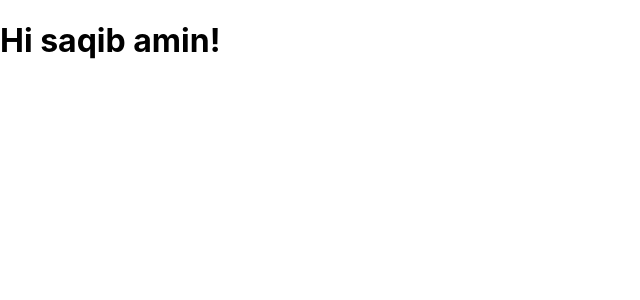
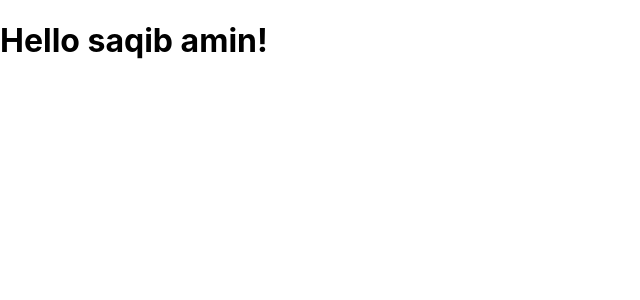
Before and after one commit to saqibamin257/React-Apps-Bootcamp2020, a React (Create React App) app in the folder 01-react-basics/: page / in a window 1280 px wide. Shown: the top 300 px of the page, without its empty margins (0-640 px from the left). Built offline with nearby package versions, Linux system fonts and the light colour scheme.

Commit message:
05-pass props by ES6 constant and arrow function

```diff
--- a/01-react-basics/src/App.js
+++ b/01-react-basics/src/App.js
@@ -2,10 +2,14 @@ import React from 'react';
 import logo from './logo.svg';
 import './App.css';
 
-function App({firstName,lastName}) {
-  return (
-  <h1>Hi {firstName} {lastName}!</h1>
-  );
+// function App({firstName,lastName}) {
+//   return (
+//   <h1>Hi {firstName} {lastName}!</h1>
+//   );
+// }
+
+const App = ({firstName,lastName}) =>{
+return <h1>Hello {firstName} {lastName}!</h1>
 }
 
 export default App;
```
